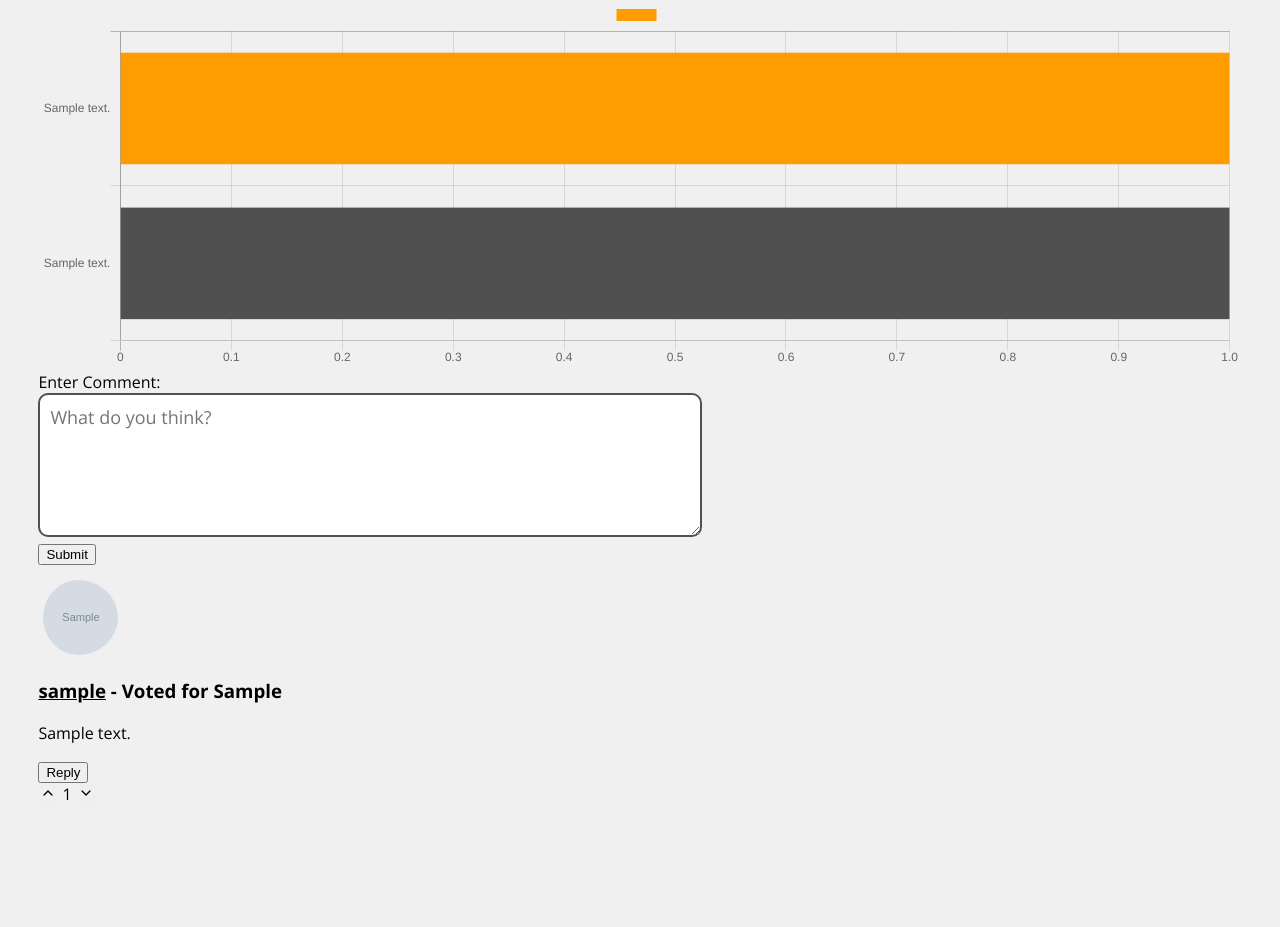
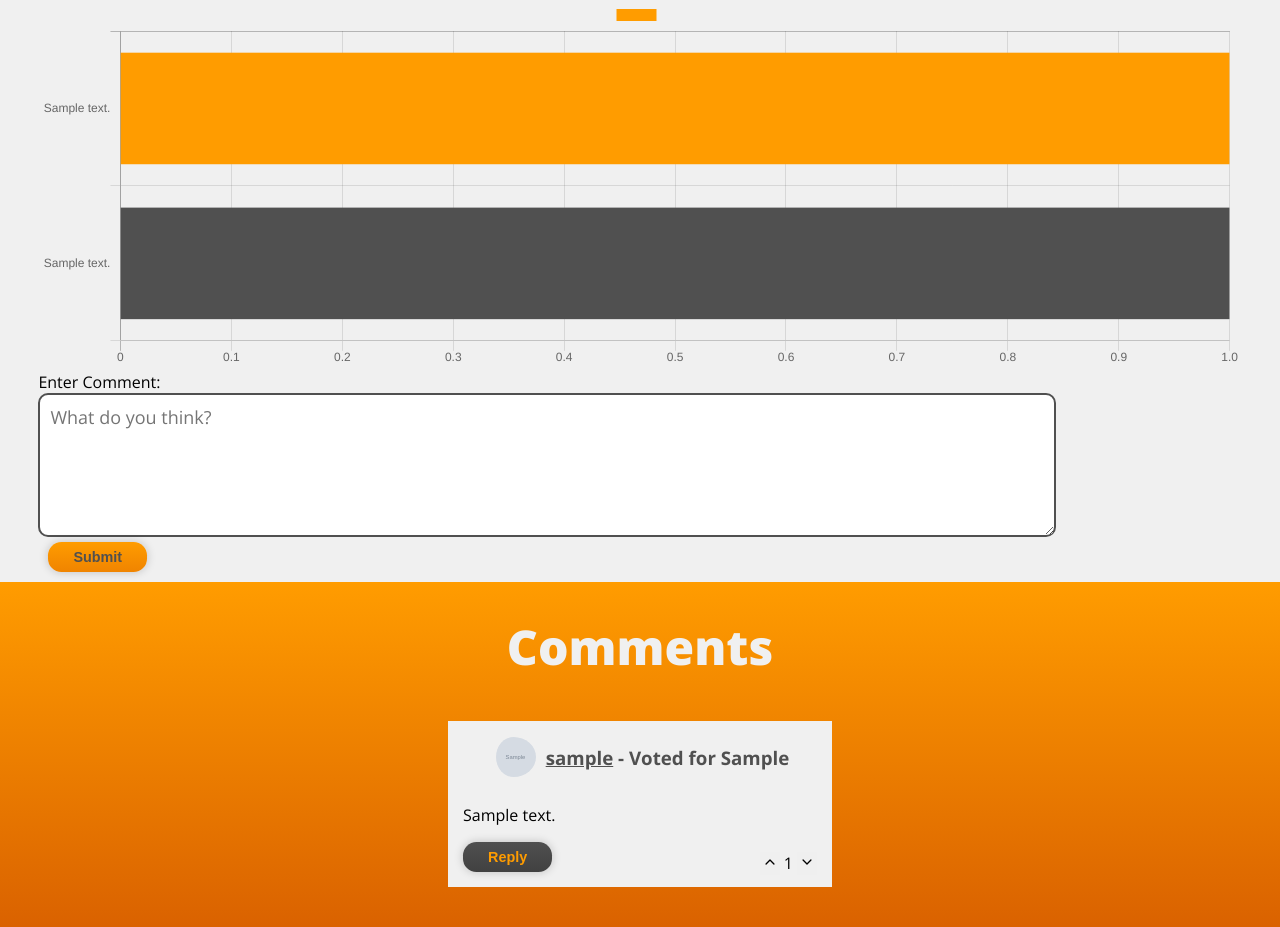
Before and after one commit to RobbertSinclair/Pollarize, a Django app: a page that uses pollarize/templates/poll_app/comment.html in a window 1280 px wide. Shown: the part 438-1365 px from the top of the page. Before the commit the page ends 1238 px from the top, so only its background shows below. Run offline with Django 3.2, Linux system fonts and the light colour scheme; a user stored in the database is signed in; tables that the repository leaves empty hold one stand-in row (values such as "Sample post"); grey boxes marked "Sample" are stand-in pictures; some libraries are stand-ins or nearby versions.

Commit message:
added css to comments page

```diff
--- a/pollarize/static/css/base.css
+++ b/pollarize/static/css/base.css
@@ -343,7 +343,7 @@ li{
 
 /* Make titles orange on hover */
 .poll_box h1 a:hover{
-    color:#ffc073
+    color: #ffc073;
 }
 
 /*Styling for poll author text*/
--- a/pollarize/static/css/comment.css
+++ b/pollarize/static/css/comment.css
@@ -1,10 +1,18 @@
 
 .profile-img {
     padding-left: 5px;
-    width: 75px;
-    height: 75px;
+    width: 40px;
+    height: 40px;
+    display: inline-block;
     object-fit: cover;
     border-radius: 50%;
+    margin-right: 10px;
+}
+
+.comment {
+    margin-bottom: 30px;
+    background: #f0f0f0;
+    padding: 5px;
 }
 
 #canvas-space {
@@ -16,7 +24,7 @@
     font-size: 55px;
 }
 
-#comment-space {
+#comment-form {
     margin-left: 3%;
 }
 
@@ -34,11 +42,6 @@
 }
 
 @media only screen and (max-width: 700px) {
-    .profile-img {
-        width: 60px;
-        height: 60px;
-    }
-
     #add-comment {
         font-size: 14px;
     }
@@ -80,9 +83,66 @@
 }
 
 .form-control {
-    width: 50vw;
+    width: 80%;
+    min-width: 280px;
 }
 
 #comments {
+    margin: auto;
     margin-top: 15px;
+    width: 30%;
+    min-width: 300px;
+    padding: 10px;
 }
+
+a:hover {
+    color: #ff9c00;
+}
+
+h3 {
+    display: inline-block;
+    color: #505050;
+}
+
+h3 a:hover {
+    color: #ffc073;
+}
+
+#comment_title {
+    /* Centre content */
+    display: flex;
+    justify-content: center;
+    align-items: center;
+    margin: auto;
+    text-align: center;
+    }
+
+.col-sm {
+    float: right;
+    margin-right: 10px;
+    display: inline-block;
+    margin-top: -30px;
+}
+
+.btn {
+    margin-left: 10px;
+    margin-bottom: 10px;
+    display: inline-block;
+    padding: 7px 25px;
+    font-weight: 800;
+    font-size: 0.9em;
+    border: none;
+    outline: none;
+    border-radius: 10pt;
+    box-shadow: 0 0 10px rgba(0,0,0, 0.2); /* Drop shadow */
+    transition: all .1s ease-in-out; /* Animation properties for when hovered on */
+}
+
+.btn:hover{
+    transform: scale(1.1); /* Reduce search bar size */
+    box-shadow: 0 0 10px rgba(0,0,0, 0.5); /* Increase blackness of shadow */
+}
+
+p {
+    margin-left: 10px;
+}
--- a/pollarize/static/js/comments.js
+++ b/pollarize/static/js/comments.js
@@ -19,7 +19,6 @@ $(document).ready(function(){
         }
         repliesResize();
     })
-
 
 })
 
@@ -103,21 +102,17 @@ function postComment(poll_slug, submitter, children, parent) {
             success:function(data)
             {
                 var profile_pic = data.profile_image;
-                var html_string = "<div class='comment' id='comment-" + data.comment_id + "' />"
+                var html_string = "<div class='comment' id='comment-" + data.comment_id + ">"
                 + "<div class='row'>"
-                + "<div class='col'>"
+                + "<div class='col-md'>"
+                + "<div id='comment_title'>"
                 + "<img class='mr-3 rounded-circle profile-img' alt='Profile image' src='" + profile_pic + "' />"
                 + "<h3>" + submitter + "</h3>"
+                + "</div>"
                 + "<p>" + the_comment + "</p>"
-                + "</div>"
-                + "<div class='col'>"
-                + "<button id='upvote-" + data.comment_id + "' class='upvote vote-button' onclick='addVote(1, " + data.comment_id + ", 0)'><ion-icon name='chevron-up-outline'></ion-icon></button>"
-                + "<label id='votes-" + data.comment_id + "'>0</label>"
-                + "<button id='downvote-" + data.comment_id + "' class='downvote vote-button' onclick='addVote(-1, " + data.comment_id + ", 0)'><ion-icon name='chevron-down-outline'></ion-icon></button>"
                 + "</div>"
                 + "</div>"
                 + "</div>";
-
 
                 if(parent == null) {
 
--- a/pollarize/templates/poll_app/comment.html
+++ b/pollarize/templates/poll_app/comment.html
@@ -32,7 +32,7 @@
                     <label for="comment-text">Enter Comment:</label><br>
                     <textarea name="comment-text" class="form-control" cols="40" rows="5" id="add-comment" placeholder="What do you think?"></textarea><br>
                 </div>
-                <button class="btn btn-link" onclick="postComment('{{ poll.poll_slug }}', '{{ user.username }}', 0, null)">Submit</button>
+                <button class="btn btn-link orange_button" onclick="postComment('{{ poll.poll_slug }}', '{{ user.username }}', 0, null)">Submit</button>
             </form>
             {% else %}
             <h1><a href="{% url 'poll_app:vote' poll.poll_slug %}">You must vote before commenting</a></h1>
@@ -41,25 +41,29 @@
         {% else %}
         {% csrf_token %}
         {% endif %}
+        <div class="orange_box">
+            <h1>Comments</h1>
         <div id="comments" class="comments-div">
             {% for comment in comments %}
                 <div class="comment" id="comment-{{ comment.comment.id }}">
                     <div class="row">
                         <div class="col-md">
+                            <div id="comment_title">
                             <img class="mr-3 rounded-circle profile-img" alt="Profile image" src="{{ comment.image }}" />
                             {% if comment.submitter_vote %}
                             <h3><a href="{% url 'poll_app:user' comment.comment.submitter.id %}">{{ comment.comment.submitter }}</a> - Voted for {{ comment.submitter_vote.option }}</h3>
                             {% else %}
-                            <h3>{{comment.comment.submitter}}</h3>
+                            <h3><a href="{% url 'poll_app:user' comment.comment.submitter.id %}">{{ comment.comment.submitter }}</a></h3>
                             {% endif %}
+                            </div>
                             <p>{{ comment.comment.comment }}</p>
                             {% if comment.children != 0 %}
-                            <button id="load-replies-{{ comment.comment.id }}" class="btn btn-link" value="{{ comment.children }}" onClick="loadReplies({{ comment.comment.id }})">Load Replies ({{ comment.children }}) &#8595;</button>
-                            <button id="hide-replies-{{ comment.comment.id }}" class="hide-replies btn btn-link" onClick="hideReplies({{ comment.comment.id }})">Hide Replies &#8593;</button>
+                            <button id="load-replies-{{ comment.comment.id }}" class="btn btn-link orange_button" value="{{ comment.children }}" onClick="loadReplies({{ comment.comment.id }})">Load Replies ({{ comment.children }}) &#8595;</button>
+                            <button id="hide-replies-{{ comment.comment.id }}" class="hide-replies btn btn-link orange_button" onClick="hideReplies({{ comment.comment.id }})">Hide Replies &#8593;</button>
                             {% endif %}
                             {% if user.is_authenticated and votes_in %}
-                                <button id="add-reply-{{ comment.comment.id }}" class="add-reply btn btn-link" onClick="showReplyForm({{comment.comment.id}})">Reply</button>
-                                <button id="hide-reply-form-{{comment.comment.id}}" class="hide-reply-form btn btn-link" onClick="hideReplyForm({{comment.comment.id}})">Cancel</button>
+                                <button id="add-reply-{{ comment.comment.id }}" class="add-reply btn btn-link grey_button" onClick="showReplyForm({{comment.comment.id}})">Reply</button>
+                                <button id="hide-reply-form-{{comment.comment.id}}" class="hide-reply-form btn btn-link grey_button" onClick="hideReplyForm({{comment.comment.id}})">Cancel</button>
                             {% endif %}
                         </div>
                         <div class="col-sm">
@@ -75,7 +79,7 @@
                                 <label for="reply-text">Enter Reply:</label><br>
                                 <textarea name="reply-text" class="form-control" cols="30" rows="2" id="add-reply-text-{{comment.comment.id}}"></textarea><br>
                             </div>
-                            <button class="btn btn-link" onclick="postComment('{{ poll.poll_slug }}', '{{ user.username }}', {{ comment.children }}, '{{ comment.comment.id }}')">Submit</button>
+                            <button class="btn btn-link grey_button" onclick="postComment('{{ poll.poll_slug }}', '{{ user.username }}', {{ comment.children }}, '{{ comment.comment.id }}')">Submit</button>
                         </form>
                     </div>
                     {% endif %}
@@ -88,5 +92,6 @@
                 </div>
             {% endfor %}
         </div>
+        </div>
     </div>
 {% endblock %}
```
